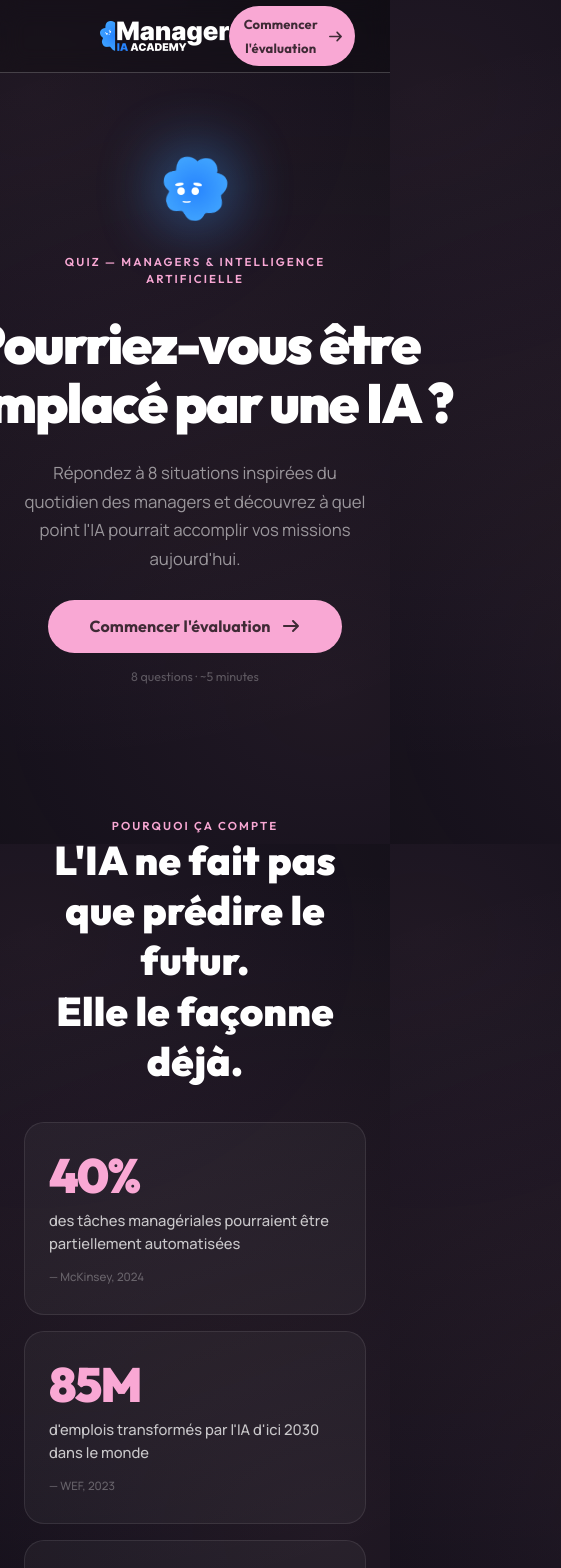
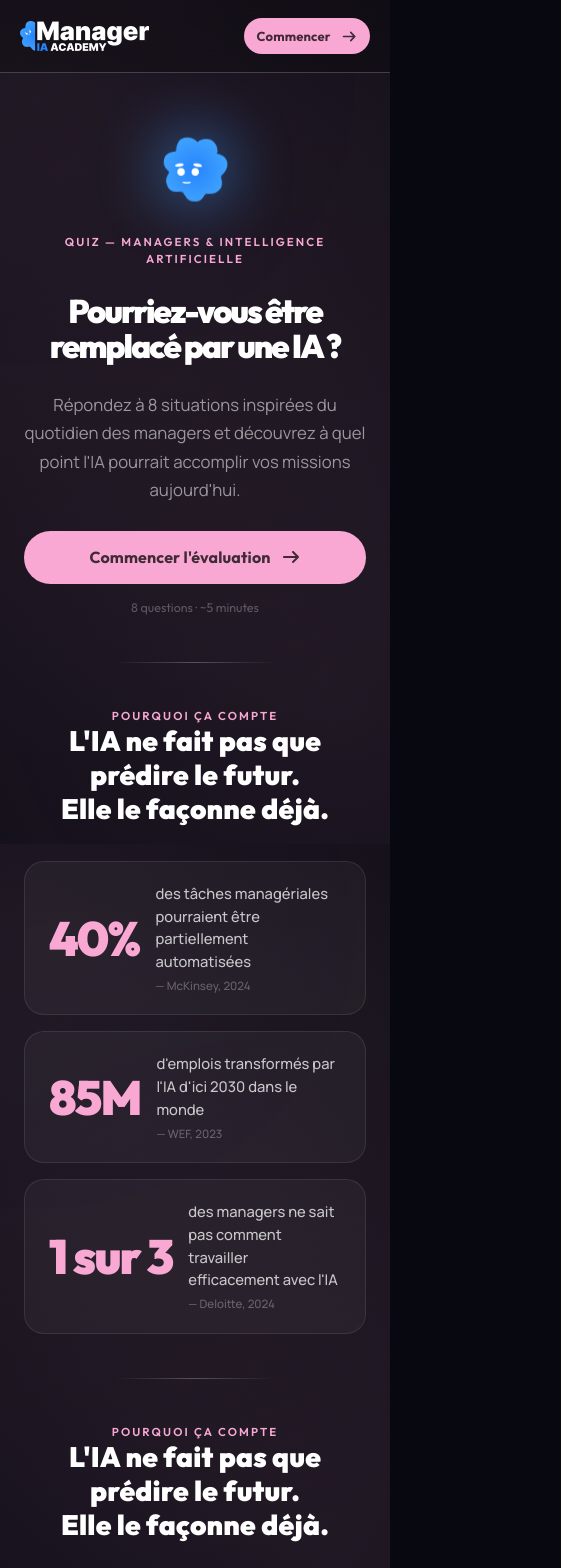
Before and after one commit to Galateee/projet-connect-interfiliere, a React (Vite) app: page / in a window 390 px wide. Shown: the top 1568 px of the page, 561 px wide, since content can reach past the window. Built offline with nearby package versions, Linux system fonts and the light colour scheme.

Commit message:
feat(landing): version mobile responsive

```diff
--- a/src/components/Footer.tsx
+++ b/src/components/Footer.tsx
@@ -13,7 +13,7 @@ const footerText: CSSProperties = {
 export function Footer() {
   return (
     <footer
-      className="flex h-18 items-center justify-between px-25"
+      className="flex flex-col items-center justify-center gap-3 px-5 py-6 text-center lg:h-18 lg:flex-row lg:justify-between lg:gap-0 lg:px-25 lg:py-0"
       style={{
         backgroundColor: BAR_BG,
         borderTop: `1px solid ${whiteA(0.45)}`,
@@ -21,8 +21,8 @@ export function Footer() {
       {/* logo */}
       <img src="/logo.png" width={85} height={19.75} alt="Manager IA Academy" style={{ objectFit: "contain" }} />
 
-      {/* liens légaux */}
-      <div className="flex items-center gap-1" style={footerText}>
+      {/* liens légaux — masqués sur mobile */}
+      <div className="hidden items-center gap-1 lg:flex" style={footerText}>
         <a href="#" className="transition-colors hover:text-text">
           Mentions légales
         </a>
--- a/src/components/Navbar.tsx
+++ b/src/components/Navbar.tsx
@@ -3,7 +3,7 @@ import { FontAwesomeIcon } from "@fortawesome/react-fontawesome";
 import { faArrowLeft, faArrowRight } from "@fortawesome/free-solid-svg-icons";
 import { BAR_BG, whiteA } from "../theme/palette";
 
-type NavAction = { label: string; onClick: () => void };
+type NavAction = { label: ReactNode; onClick: () => void };
 
 type NavbarProps = {
   back?: NavAction;
@@ -42,7 +42,7 @@ function Logo() {
 export function Navbar({ back, onLogoClick, cta, right }: NavbarProps) {
   return (
     <header className="sticky top-0 z-50 backdrop-blur-md" style={{ backgroundColor: BAR_BG, borderBottom: `1px solid ${whiteA(0.2)}` }}>
-      <nav className="flex h-18 items-center justify-between px-25">
+      <nav className="flex h-18 items-center justify-between px-5 lg:px-25">
         {back ? (
           <button type="button" onClick={back.onClick} className="flex items-center gap-2 text-white/50 transition-colors hover:text-white" style={BACK_LINK}>
             <FontAwesomeIcon icon={faArrowLeft} />
--- a/src/screens/StartScreen.tsx
+++ b/src/screens/StartScreen.tsx
@@ -11,18 +11,38 @@ type StartScreenProps = {
   onStart: () => void;
 };
 
+/** Séparateur entre sections (mobile uniquement) */
+function MobileDivider() {
+  return <div aria-hidden className="h-px w-40 shrink-0 lg:hidden" style={{ background: "linear-gradient(to right, transparent, rgba(255, 255, 255, 0.25), transparent)" }} />;
+}
+
 export function StartScreen({ onStart }: StartScreenProps) {
   return (
     <div className="flex min-h-screen flex-col">
-      <Navbar cta={{ label: "Commencer l'évaluation", onClick: onStart }} />
+      <Navbar
+        cta={{
+          label: (
+            <>
+              <span className="lg:hidden">Commencer</span>
+              <span className="hidden lg:inline">Commencer l'évaluation</span>
+            </>
+          ),
+          onClick: onStart,
+        }}
+      />
       <main className="w-full px-6">
-        <div className="mx-auto flex w-full max-w-238.25 flex-col items-center gap-32.75 pt-17 pb-25.5">
+        <div className="mx-auto flex w-full max-w-238.25 flex-col items-center gap-11 pt-12 pb-16 lg:gap-32.75 lg:pt-17 lg:pb-25.5">
           <Hero onStart={onStart} />
+          <MobileDivider />
           <StatsRow />
+          <MobileDivider />
           <HowItWorks />
+          <MobileDivider />
           <GaugeExplainer />
+          <MobileDivider />
           <Testimonials />
-          <div className="-mt-7.25 flex w-full justify-center">
+          <MobileDivider />
+          <div className="flex w-full justify-center lg:-mt-7.25">
             <FinalCta onStart={onStart} />
           </div>
         </div>
--- a/src/screens/start/GaugeExplainer.tsx
+++ b/src/screens/start/GaugeExplainer.tsx
@@ -14,10 +14,10 @@ const AXIS = [100, 50, 10];
 
 export function GaugeExplainer() {
   return (
-    // Carte bordée, contenu centré
-    <Card className="flex h-98.25 w-full items-center justify-center gap-8.75">
+    // Carte bordée : colonne sur mobile, deux colonnes centrées sur desktop
+    <Card className="flex w-full flex-col items-stretch gap-8 p-6 lg:h-98.25 lg:flex-row lg:items-center lg:justify-center lg:gap-8.75 lg:p-0">
       {/* Colonne texte */}
-      <div className="flex w-160 shrink-0 flex-col gap-8">
+      <div className="flex w-full flex-col gap-8 lg:w-160 lg:shrink-0">
         {/* Titre + intro */}
         <div className="flex flex-col gap-4">
           <p style={eyebrowGreen}>La jauge IA</p>
@@ -33,11 +33,11 @@ export function GaugeExplainer() {
           {gaugeTiers.map((tier) => {
             const accent = TIER_COLOR[tier.color];
             return (
-              <div key={tier.level} className="flex items-center gap-3.25">
+              <div key={tier.level} className="flex flex-col items-start gap-2 lg:flex-row lg:items-center lg:gap-3.25">
                 <span className="w-11 shrink-0" style={{ ...tierRange, color: accent }}>
                   {tier.range}
                 </span>
-                <div className="h-1.25 w-61.5 shrink-0 overflow-hidden rounded-full" style={{ backgroundColor: withAlpha(accent, 0.2), border: `0.8px solid ${withAlpha(accent, 0.3)}` }}>
+                <div className="h-1.25 w-full shrink-0 overflow-hidden rounded-full lg:w-61.5" style={{ backgroundColor: withAlpha(accent, 0.2), border: `0.8px solid ${withAlpha(accent, 0.3)}` }}>
                   <div className="h-full rounded-full" style={{ width: "31%", backgroundColor: accent }} />
                 </div>
                 <span style={tierDesc}>
@@ -51,8 +51,8 @@ export function GaugeExplainer() {
         </div>
       </div>
 
-      {/* Jauge verticale (mascottes + graduations + barre dégradée) */}
-      <div className="flex h-69 items-stretch gap-3">
+      {/* Jauge verticale (mascottes + graduations + barre dégradée) — desktop seulement */}
+      <div className="hidden h-69 items-stretch gap-3 lg:flex">
         <div className="flex flex-col justify-between">
           <Mascot mood={0} size={24} />
           <Mascot mood={50} size={24} />
--- a/src/screens/start/Hero.tsx
+++ b/src/screens/start/Hero.tsx
@@ -13,8 +13,8 @@ type HeroProps = {
 const headingStyle: CSSProperties = {
   fontFamily: '"Outfit", system-ui, sans-serif',
   fontWeight: 900,
-  fontSize: "55px",
-  lineHeight: "59.84px",
+  fontSize: "clamp(31px, 8.4vw, 55px)",
+  lineHeight: "clamp(34px, 9.1vw, 59.84px)",
   letterSpacing: "-1.9px",
 };
 
@@ -44,7 +44,7 @@ export function Hero({ onStart }: HeroProps) {
 
       <p style={eyebrowPink}>Quiz — Managers &amp; Intelligence Artificielle</p>
 
-      <h1 className="whitespace-nowrap" style={headingStyle}>
+      <h1 className="lg:whitespace-nowrap" style={headingStyle}>
         Pourriez-vous être
         <br />
         remplacé par une IA ?
@@ -55,11 +55,13 @@ export function Hero({ onStart }: HeroProps) {
       </p>
 
       {/* Bouton + sous-texte */}
-      <div className="flex flex-col items-center gap-3.75">
-        <PrimaryButton onClick={onStart}>
+      <div className="flex w-full flex-col items-center gap-3.75 lg:w-auto">
+        <PrimaryButton onClick={onStart} className="w-full lg:w-auto">
           Commencer l'évaluation <FontAwesomeIcon icon={faArrowRight} />
         </PrimaryButton>
-        <p style={subTextStyle}>8 questions · ~5 minutes</p>
+        <p className="text-center" style={subTextStyle}>
+          8 questions · ~5 minutes
+        </p>
       </div>
     </div>
   );
--- a/src/screens/start/HowItWorks.tsx
+++ b/src/screens/start/HowItWorks.tsx
@@ -29,7 +29,7 @@ export function HowItWorks() {
       {/* cartes instructions */}
       <div className="flex w-full flex-wrap justify-center gap-y-6 lg:flex-nowrap lg:justify-between">
         {steps.map((step) => (
-          <Card key={step.number} className="flex h-65.5 w-[288px] flex-col justify-center gap-4 px-6.25">
+          <Card key={step.number} className="flex w-full flex-col gap-4 px-6.25 py-6 lg:h-65.5 lg:w-[288px] lg:justify-center lg:py-0">
             {/* Icône + numéro */}
             <div className="flex items-center justify-between">
               <FontAwesomeIcon icon={STEP_ICONS[step.icon]} style={{ ...instrIcon, color: "#fff" }} />
--- a/src/screens/start/StatsRow.tsx
+++ b/src/screens/start/StatsRow.tsx
@@ -17,15 +17,19 @@ export function StatsRow() {
         }
       />
 
-      {/* Cartes stat */}
+      {/* Cartes stat — lignes sur mobile, cartes colonnes sur desktop */}
       <div className="grid w-full grid-cols-1 gap-4 md:grid-cols-3">
         {stats.map((stat) => (
-          <Card key={stat.value} className="flex h-48.25 flex-col justify-center gap-2.5 px-6">
-            <p style={statValue}>{stat.value}</p>
-            <p style={statLabel}>{stat.label}</p>
-            <p className="pt-[3.2px]" style={statSource}>
-              {stat.source}
+          <Card key={stat.value} className="flex flex-row items-center gap-4 px-6 py-5 md:h-48.25 md:flex-col md:items-stretch md:justify-center md:gap-2.5 md:py-0">
+            <p className="shrink-0" style={statValue}>
+              {stat.value}
             </p>
+            <div className="flex flex-col gap-1 md:contents">
+              <p style={statLabel}>{stat.label}</p>
+              <p className="md:pt-[3.2px]" style={statSource}>
+                {stat.source}
+              </p>
+            </div>
           </Card>
         ))}
       </div>
--- a/src/screens/start/Testimonials.tsx
+++ b/src/screens/start/Testimonials.tsx
@@ -19,7 +19,7 @@ export function Testimonials() {
           const tier = riskTier(t.score);
           const color = tier.color;
           return (
-            <Card key={i} className="flex h-65 w-73.25 flex-col justify-center gap-5 px-6.25">
+            <Card key={i} className="flex w-full flex-col gap-5 px-6.25 py-6 lg:h-65 lg:w-73.25 lg:justify-center lg:py-0">
               {/* Mascotte + jauge d'avis */}
               <div className="flex items-center gap-3">
                 <Mascot mood={INVERTED_MOOD[tier.level]} size={32} />
--- a/src/screens/start/styles.ts
+++ b/src/screens/start/styles.ts
@@ -21,23 +21,23 @@ export const eyebrowPink: CSSProperties = {
 export const sectionTitle: CSSProperties = {
   fontFamily: OUTFIT,
   fontWeight: 900,
-  fontSize: "40px",
-  lineHeight: "50.4px",
+  fontSize: "clamp(28px, 6.2vw, 40px)",
+  lineHeight: "clamp(34px, 7.8vw, 50.4px)",
   letterSpacing: "0.16px",
   color: "#fff",
 };
 
 export const testiTitle: CSSProperties = {
   ...sectionTitle,
-  lineHeight: "44.16px",
+  lineHeight: "clamp(31px, 6.9vw, 44.16px)",
   letterSpacing: "-1.152px",
 };
 
 export const ctaTitle: CSSProperties = {
   fontFamily: OUTFIT,
   fontWeight: 900,
-  fontSize: "48px",
-  lineHeight: "60.48px",
+  fontSize: "clamp(30px, 8vw, 48px)",
+  lineHeight: "clamp(38px, 10vw, 60.48px)",
   letterSpacing: "-1.152px",
   color: "#fff",
 };
@@ -110,8 +110,8 @@ export const eyebrowGreen: CSSProperties = {
 export const gaugeTitle: CSSProperties = {
   fontFamily: OUTFIT,
   fontWeight: 900,
-  fontSize: "32px",
-  lineHeight: "38.4px",
+  fontSize: "clamp(24px, 6vw, 32px)",
+  lineHeight: "clamp(29px, 7.2vw, 38.4px)",
   letterSpacing: "-0.96px",
   color: "#fff",
 };
```
